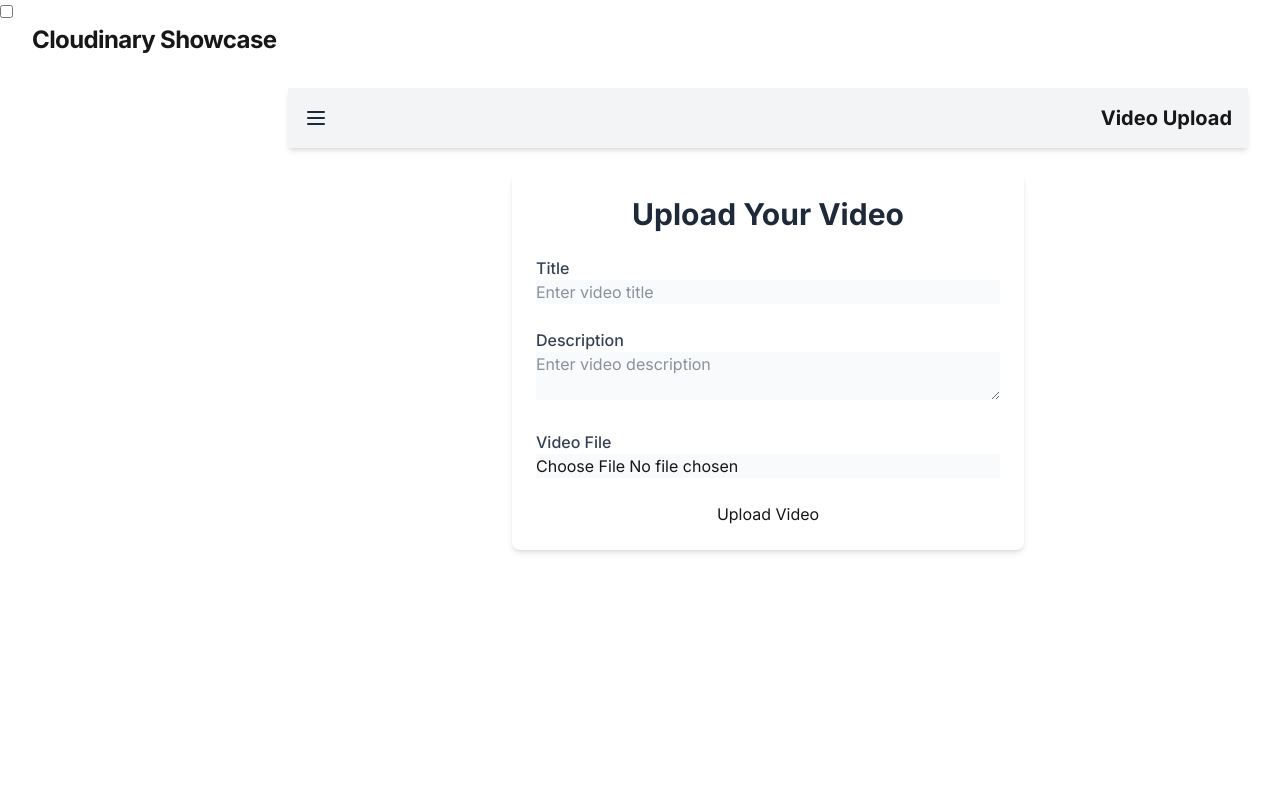
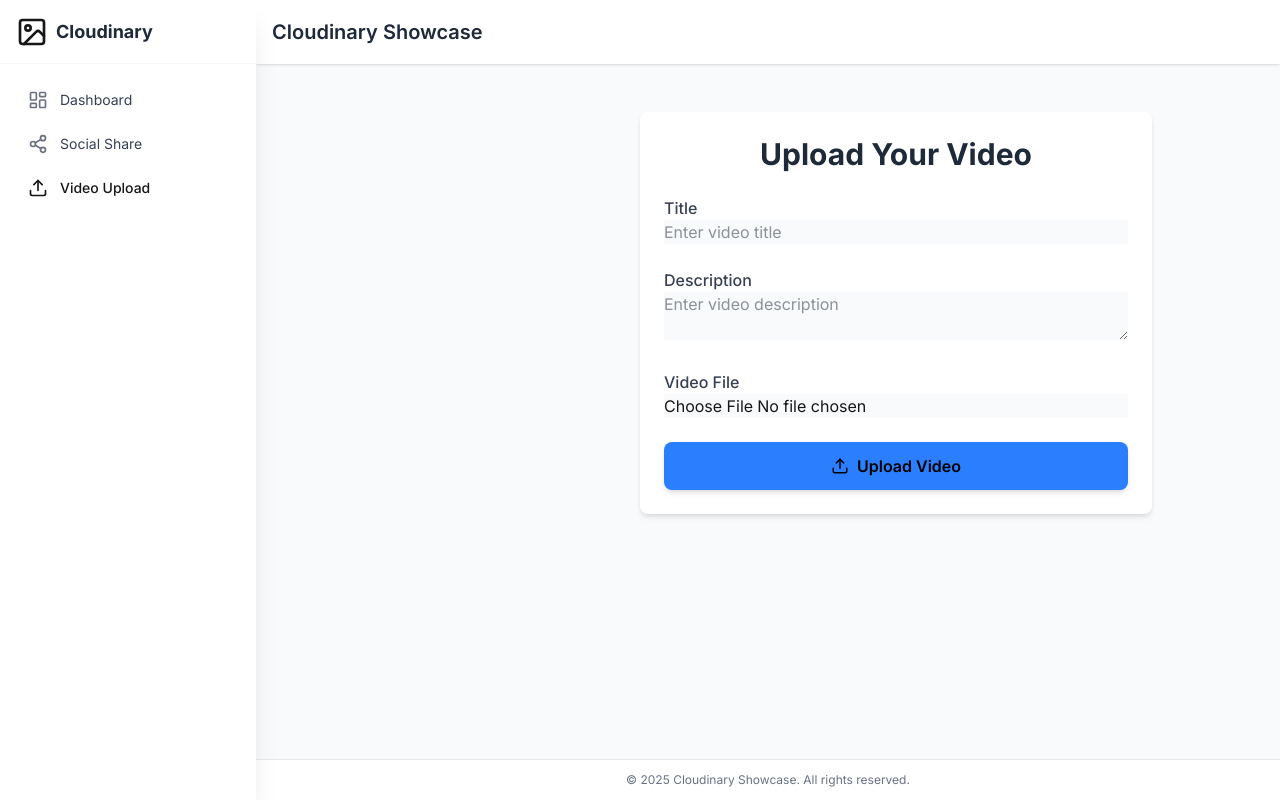
Before and after one commit to PriyanshuKSharma/media-storage-saas, a Next.js app: page /video-upload in a window 1280 px wide. Shown: the top 800 px of the page. Built offline with nearby package versions, Linux system fonts and the light colour scheme; no server answers.

Commit message:
Updated home page, social-share page, video-upload

```diff
--- a/app/(app)/home/page.tsx
+++ b/app/(app)/home/page.tsx
@@ -33,36 +33,16 @@
         fetchVideos();
     }, [fetchVideos]);
 
-    // Function to handle video download
-    const handleDownload = useCallback((url: string, title: string) => {
-        const link = document.createElement("a");
-        link.href = url;
-        link.setAttribute("download", `${title}.mp4`);
-        link.setAttribute("target", "_blank");
-        document.body.appendChild(link);
-        link.click();
-        document.body.removeChild(link);
-    }, []);
-
     // Show loading state
-    if (loading) {
-        return <div className="flex justify-center items-center h-screen">Loading...</div>;
-    }
+    if (loading) return <p>Loading...</p>;
+    if (error) return <p className="text-red-500">{error}</p>;
 
     return (
-        <div className="flex h-screen">
-            {/* Main Content */}
-            <div className="flex-1 ml-0 md:ml-64 transition-all duration-300">
-                <div className="bg-gray-100 p-4 shadow-md flex items-center justify-between">
-                    <h1 className="text-xl font-bold">Home</h1>
-                </div>
-
-                {/* Videos Section */}
-                <div className="container mx-auto p-6">
-                    <h1 className="text-3xl font-bold text-center mb-6 text-gray-800">Videos</h1>
+        <div className="container mx-auto px-4 py-6">
+            <h1 className="text-2xl font-bold mb-6">Your Videos</h1>
             {videos.length === 0 ? (
-                        <div className="text-center text-lg text-gray-500">
-                            No videos available
+                <div className="text-center py-10">
+                    <p className="text-gray-500">No videos uploaded yet</p>
                 </div>
             ) : (
                 <div className="grid grid-cols-1 sm:grid-cols-2 lg:grid-cols-3 gap-6">
@@ -70,14 +50,15 @@
                         <VideoCard
                             key={video.id}
                             video={video}
-                                    onDownload={handleDownload}
+                            onDownload={(url, title) => {
+                                // Implement download functionality
+                                window.open(url, '_blank');
+                            }}
                         />
                     ))}
                 </div>
             )}
         </div>
-            </div>
-        </div>
     );
 }
 
--- a/app/(app)/layout.tsx
+++ b/app/(app)/layout.tsx
@@ -1,6 +1,6 @@
 "use client";
 
-import React, { useState } from "react";
+import React, { useState, useEffect } from "react";
 import Link from "next/link";
 import { usePathname, useRouter } from "next/navigation";
 import { useClerk, useUser } from "@clerk/nextjs";
@@ -11,10 +11,14 @@
   Share2Icon,
   UploadIcon,
   ImageIcon,
+  ChevronRightIcon,
+  Settings,
+  UserIcon,
+  X
 } from "lucide-react";
 
 const sidebarItems = [
-  { href: "/home", icon: LayoutDashboardIcon, label: "Home Page" },
+  { href: "/home", icon: LayoutDashboardIcon, label: "Dashboard" },
   { href: "/social-share", icon: Share2Icon, label: "Social Share" },
   { href: "/video-upload", icon: UploadIcon, label: "Video Upload" },
 ];
@@ -25,117 +29,156 @@
   children: React.ReactNode;
 }>) {
   const [sidebarOpen, setSidebarOpen] = useState(false);
+  const [mounted, setMounted] = useState(false);
   const pathname = usePathname();
   const router = useRouter();
   const { signOut } = useClerk();
   const { user } = useUser();
 
-  const handleLogoClick = () => {
-    router.push("/");
-  };
+  // Prevent hydration mismatch
+  useEffect(() => {
+    setMounted(true);
+  }, []);
 
   const handleSignOut = async () => {
     await signOut();
   };
 
+  if (!mounted) return null;
+
   return (
-    <div className="drawer lg:drawer-open">
-      <input
-        id="sidebar-drawer"
-        type="checkbox"
-        className="drawer-toggle"
-        checked={sidebarOpen}
-        onChange={() => setSidebarOpen(!sidebarOpen)}
-      />
-      <div className="drawer-content flex flex-col">
-        {/* Navbar */}
-        <header className="w-full bg-base-200">
-          <div className="navbar max-w-7xl mx-auto px-4 sm:px-6 lg:px-8">
-            <div className="flex-none lg:hidden">
-              <label
-                htmlFor="sidebar-drawer"
-                className="btn btn-square btn-ghost drawer-button"
-              >
-                <MenuIcon />
-              </label>
-            </div>
-            <div className="flex-1">
-              <Link href="/" onClick={handleLogoClick}>
-                <div className="btn btn-ghost normal-case text-2xl font-bold tracking-tight cursor-pointer">
-                  Cloudinary Showcase
-                </div>
-              </Link>
-            </div>
-            <div className="flex-none flex items-center space-x-4">
-              {user && (
-                <>
-                  <div className="avatar">
-                    <div className="w-8 h-8 rounded-full">
-                      <img
-                        src={user.imageUrl}
-                        alt={
-                          user.username || user.emailAddresses[0].emailAddress
-                        }
-                      />
-                    </div>
-                  </div>
-                  <span className="text-sm truncate max-w-xs lg:max-w-md">
-                    {user.username || user.emailAddresses[0].emailAddress}
-                  </span>
-                  <button
-                    onClick={handleSignOut}
-                    className="btn btn-ghost btn-circle"
-                  >
-                    <LogOutIcon className="h-6 w-6" />
-                  </button>
-                </>
-              )}
-            </div>
-          </div>
-        </header>
-        {/* Page content */}
-        <main className="flex-grow">
-          <div className="max-w-7xl mx-auto w-full px-4 sm:px-6 lg:px-8 my-8">
-            {children}
-          </div>
-        </main>
-      </div>
-      <div className="drawer-side">
-        <label htmlFor="sidebar-drawer" className="drawer-overlay"></label>
-        <aside className="bg-base-200 w-64 h-full flex flex-col">
-          <div className="flex items-center justify-center py-4">
-            <ImageIcon className="w-10 h-10 text-primary" />
-          </div>
-          <ul className="menu p-4 w-full text-base-content flex-grow">
+    <div className="flex h-screen bg-gray-50">
+      {/* Mobile sidebar overlay */}
+      {sidebarOpen && (
+        <div
+          className="fixed inset-0 bg-black/30 z-20 lg:hidden"
+          onClick={() => setSidebarOpen(false)}
+        ></div>
+      )}
+
+      {/* Sidebar */}
+      <aside
+        className={`fixed top-0 left-0 z-30 h-full bg-white shadow-xl w-64 transition-transform duration-300 lg:translate-x-0 ${
+          sidebarOpen ? "translate-x-0" : "-translate-x-full"
+        } lg:static lg:w-64 flex flex-col`}
+      >
+        {/* Logo/Brand */}
+        <div className="flex items-center justify-between h-16 px-4 border-b border-gray-100">
+          <Link href="/" className="flex items-center space-x-2">
+            <ImageIcon className="w-8 h-8 text-primary" />
+            <span className="text-lg font-bold text-gray-800">Cloudinary</span>
+          </Link>
+          <button
+            onClick={() => setSidebarOpen(false)}
+            className="p-1 rounded-md hover:bg-gray-100 lg:hidden"
+          >
+            <X className="h-5 w-5 text-gray-500" />
+          </button>
+        </div>
+
+        {/* Navigation */}
+        <nav className="flex-1 overflow-y-auto py-4 px-3">
+          <ul className="space-y-1">
             {sidebarItems.map((item) => (
-              <li key={item.href} className="mb-2">
+              <li key={item.href}>
                 <Link
                   href={item.href}
-                  className={`flex items-center space-x-4 px-4 py-2 rounded-lg ${
+                  className={`flex items-center px-4 py-2.5 text-sm rounded-lg transition-all ${
                     pathname === item.href
-                      ? "bg-primary text-white"
-                      : "hover:bg-base-300"
-                  }`}
+                      ? "bg-primary/10 text-primary font-medium"
+                      : "text-gray-700 hover:bg-gray-100"
+                  } relative`}
                   onClick={() => setSidebarOpen(false)}
                 >
-                  <item.icon className="w-6 h-6" />
-                  <span>{item.label}</span>
+                  <item.icon className={`h-5 w-5 mr-3 ${pathname === item.href ? "text-primary" : "text-gray-500"}`} />
+                  {item.label}
+                  {pathname === item.href && (
+                    <div className="absolute right-0 top-1/2 -translate-y-1/2 w-1 h-5 bg-primary rounded-l-full"></div>
+                  )}
                 </Link>
               </li>
             ))}
           </ul>
-          {user && (
-            <div className="p-4">
+        </nav>
+
+        {/* User area */}
+        {user && (
+          <div className="p-4 border-t border-gray-100">
+            <div className="flex items-center space-x-3">
+              <img
+                src={user.imageUrl}
+                alt={user.username || "User"}
+                className="h-9 w-9 rounded-full object-cover"
+              />
+              <div className="flex-1 min-w-0">
+                <p className="text-sm font-medium text-gray-900 truncate">
+                  {user.username || user.fullName || "User"}
+                </p>
+                <p className="text-xs text-gray-500 truncate">
+                  {user.emailAddresses[0].emailAddress}
+                </p>
+              </div>
               <button
                 onClick={handleSignOut}
-                className="btn btn-outline btn-error w-full"
+                className="p-1 rounded hover:bg-gray-100"
+                title="Sign Out"
               >
-                <LogOutIcon className="mr-2 h-5 w-5" />
-                Sign Out
+                <LogOutIcon className="h-4 w-4 text-gray-500" />
               </button>
             </div>
-          )}
-        </aside>
+          </div>
+        )}
+      </aside>
+
+      {/* Main content */}
+      <div className="flex-1 flex flex-col overflow-hidden">
+        {/* Header */}
+        <header className="bg-white shadow-sm h-16 flex items-center z-10">
+          <div className="container mx-auto px-4 flex justify-between items-center">
+            <div className="flex items-center">
+              <button
+                onClick={() => setSidebarOpen(true)}
+                className="p-2 rounded-md hover:bg-gray-100 lg:hidden"
+              >
+                <MenuIcon className="h-5 w-5 text-gray-600" />
+              </button>
+              <h1 className="ml-4 text-xl font-semibold text-gray-800 lg:ml-0">
+                Cloudinary Showcase
+              </h1>
+            </div>
+
+            {/* User dropdown (mobile-only - since we have user in sidebar) */}
+            {user && (
+              <div className="relative lg:hidden">
+                <button className="flex items-center space-x-1">
+                  <div className="w-8 h-8 rounded-full overflow-hidden">
+                    <img
+                      src={user.imageUrl}
+                      alt={user.username || "User"}
+                      className="h-full w-full object-cover"
+                    />
+                  </div>
+                </button>
+              </div>
+            )}
+          </div>
+        </header>
+
+        {/* Page content */}
+        <main className="flex-1 overflow-auto bg-gray-50">
+          <div className="container mx-auto py-6 px-4">
+            {children}
+          </div>
+        </main>
+
+        {/* Footer */}
+        <footer className="bg-white border-t border-gray-200 py-3">
+          <div className="container mx-auto px-4">
+            <p className="text-center text-xs text-gray-500">
+              © 2025 Cloudinary Showcase. All rights reserved.
+            </p>
+          </div>
+        </footer>
       </div>
     </div>
   );
--- a/app/(app)/social-share/page.tsx
+++ b/app/(app)/social-share/page.tsx
@@ -161,9 +161,18 @@
                             </div>
 
                             {/* Download Button */}
-                            <div className="card-actions justify-end mt-6">
-                                <button className="btn btn-primary" onClick={handleDownload}>
-                                    Download for {selectedFormat}
+                            <div className="card-actions justify-center sm:justify-end mt-6">
+                                <button
+                                    className="bg-blue-500 hover:bg-blue-600 w-full sm:w-auto gap-2 shadow-md hover:shadow-lg transition-all duration-300 text-black font-medium rounded-lg px-6 py-2.5 flex items-center justify-center"
+                                    onClick={handleDownload}
+                                    disabled={isTransforming}
+                                >
+                                    <svg xmlns="http://www.w3.org/2000/svg" width="18" height="18" viewBox="0 0 24 24" fill="none" stroke="currentColor" strokeWidth="2" strokeLinecap="round" strokeLinejoin="round" className="lucide lucide-download">
+                                        <path d="M21 15v4a2 2 0 0 1-2 2H5a2 2 0 0 1-2-2v-4"></path>
+                                        <polyline points="7 10 12 15 17 10"></polyline>
+                                        <line x1="12" x2="12" y1="15" y2="3"></line>
+                                    </svg>
+                                    <span className="text-black">{isTransforming ? 'Processing...' : 'Download'}</span>
                                 </button>
                             </div>
                         </div>
--- a/app/(app)/video-upload/page.tsx
+++ b/app/(app)/video-upload/page.tsx
@@ -49,7 +49,7 @@
                     isSidebarOpen ? "translate-x-0" : "-translate-x-full"
                 } transition-transform duration-300 ease-in-out`}
             >
-                <div className="p-4">
+                {/* <div className="p-4">
                     <h2 className="text-2xl font-bold">Sidebar</h2>
                     <ul className="mt-4 space-y-2">
                         <li>
@@ -68,12 +68,12 @@
                             </a>
                         </li>
                     </ul>
-                </div>
+                </div> */}
             </div>
 
             {/* Main Content */}
             <div className="flex-1 ml-0 md:ml-64 transition-all duration-300">
-                <div className="bg-gray-100 p-4 shadow-md flex items-center justify-between">
+                {/* <div className="bg-gray-100 p-4 shadow-md flex items-center justify-between">
                     <button
                         onClick={() => setIsSidebarOpen(!isSidebarOpen)}
                         className="text-gray-800 focus:outline-none"
@@ -96,7 +96,7 @@
                         </svg>
                     </button>
                     <h1 className="text-xl font-bold">Video Upload</h1>
-                </div>
+                </div> */}
 
                 {/* Form */}
                 <div className="container mx-auto max-w-lg p-6 bg-white shadow-md rounded-lg mt-6">
@@ -142,12 +142,32 @@
                         </div>
                         <button
                             type="submit"
-                            className={`btn btn-primary w-full ${
-                                isUploading ? "opacity-50 cursor-not-allowed" : ""
+                            className={`bg-blue-500 hover:bg-blue-600 text-black font-semibold w-full py-3 rounded-lg shadow-md hover:shadow-lg transition-all duration-300 flex items-center justify-center gap-2 ${
+                                isUploading ? "relative overflow-hidden" : ""
                             }`}
                             disabled={isUploading}
                         >
-                            {isUploading ? "Uploading..." : "Upload Video"}
+                            {isUploading ? (
+                                <>
+                                    <span className="flex items-center">
+                                        <svg className="animate-spin -ml-1 mr-2 h-5 w-5 text-black" xmlns="http://www.w3.org/2000/svg" fill="none" viewBox="0 0 24 24">
+                                            <circle className="opacity-25" cx="12" cy="12" r="10" stroke="currentColor" strokeWidth="4"></circle>
+                                            <path className="opacity-75" fill="currentColor" d="M4 12a8 8 0 018-8V0C5.373 0 0 5.373 0 12h4zm2 5.291A7.962 7.962 0 014 12H0c0 3.042 1.135 5.824 3 7.938l3-2.647z"></path>
+                                        </svg>
+                                        Uploading...
+                                    </span>
+                                    <div className="absolute bottom-0 left-0 h-1 bg-blue-300 animate-pulse" style={{ width: '100%' }}></div>
+                                </>
+                            ) : (
+                                <>
+                                    <svg xmlns="http://www.w3.org/2000/svg" width="18" height="18" viewBox="0 0 24 24" fill="none" stroke="currentColor" strokeWidth="2" strokeLinecap="round" strokeLinejoin="round" className="lucide lucide-upload">
+                                        <path d="M21 15v4a2 2 0 0 1-2 2H5a2 2 0 0 1-2-2v-4"></path>
+                                        <polyline points="17 8 12 3 7 8"></polyline>
+                                        <line x1="12" y1="3" x2="12" y2="15"></line>
+                                    </svg>
+                                    Upload Video
+                                </>
+                            )}
                         </button>
                     </form>
                 </div>
```
Lines whose indentation alone changed are shown as unchanged.
